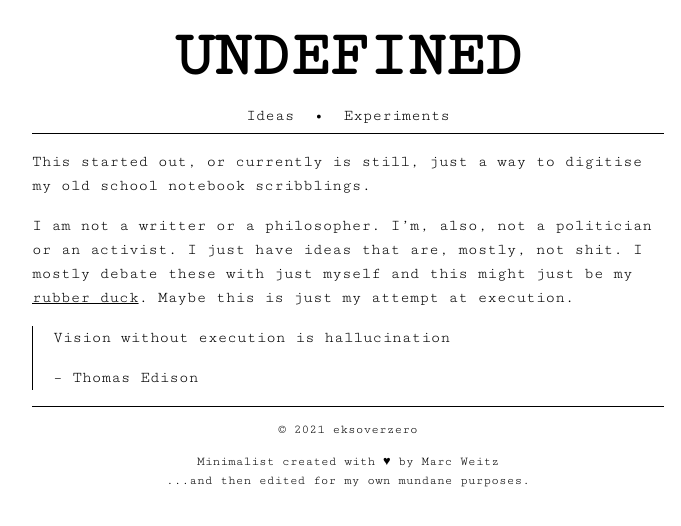
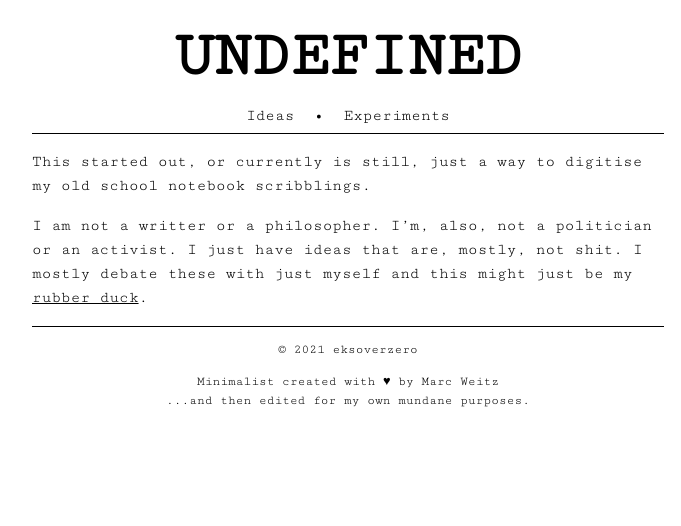
Before and after one commit to eksoverzero/undefined, a Jekyll site: the page built from index.md, in a window 1280 px wide. Shown: the top 526 px of the page, without its empty margins (292-973 px from the left). Built offline with Jekyll 4.4.1, drawn with Linux system fonts in a browser that asks for light colours.

Commit message:
No quote
...cheaply backing it up in a commit

```diff
--- a/index.md
+++ b/index.md
@@ -4,8 +4,4 @@ layout: default
 
 This started out, or currently is still, just a way to digitise my old school notebook scribblings.
 
-I am not a writter or a philosopher. I'm, also, not a politician or an activist. I just have ideas that are, mostly, not shit. I mostly debate these with just myself and this might just be my [rubber duck](https://en.wikipedia.org/wiki/Rubber_duck_debugging). Maybe this is just my attempt at execution.
-
-> Vision without execution is hallucination
->
-> – Thomas Edison
+I am not a writter or a philosopher. I'm, also, not a politician or an activist. I just have ideas that are, mostly, not shit. I mostly debate these with just myself and this might just be my [rubber duck](https://en.wikipedia.org/wiki/Rubber_duck_debugging).
```
